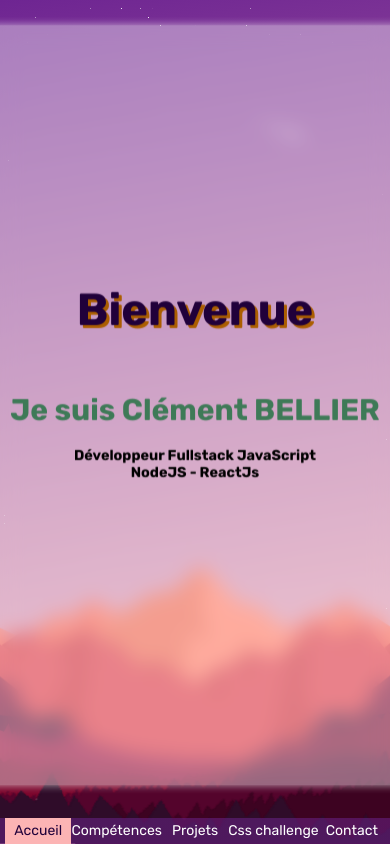
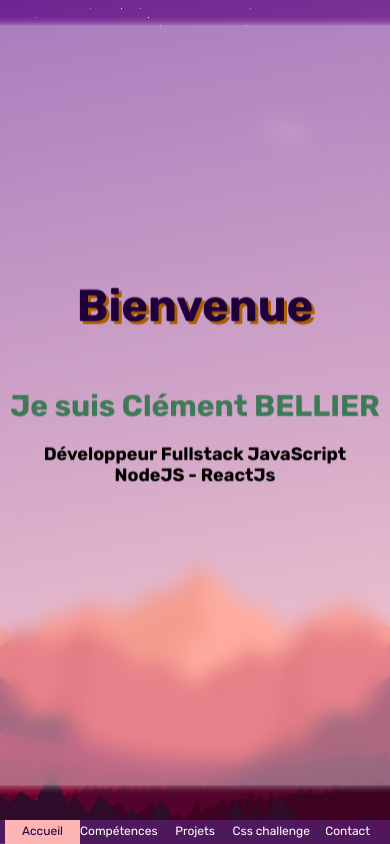
Before and after one commit to ClementBellier/portfolio, a React (Vite) app: page / in a window 390 px wide. Shown: the top 844 px of the page. Built offline with nearby package versions, Linux system fonts and the light colour scheme.

Commit message:
Correction tailles polices mobile

```diff
--- a/src/App.css
+++ b/src/App.css
@@ -17,6 +17,9 @@ nav{
 }
 @media (min-width: 760px){
   nav{width: clamp(300px, 80%, 1200px); padding-inline: 40px;}
+}
+@media (max-width: 500px){
+  nav{font-size: 12px;}
 }
 nav ul{
   list-style: none;
--- a/style.css
+++ b/style.css
@@ -56,9 +56,6 @@ body{
     font-family: 'Rubik', Helvetica, sans-serif;
     color: var(--font-color);
 }
-@media (max-width: 450px){
-    :root{font-size: 14px;}
-}
 .content{
     position: absolute;
     z-index: 1;
@@ -80,7 +77,7 @@ body{
     animation: content-appears 1.5s ease-in-out 1.5s both;
 }
 @keyframes content-appears {
-    from{transform: translate(-50%, 100vh);}
+    from{transform: translate(-50%, -200vh);}
     to{transform: translate(-50%, -50%);}
 }
 .content::-webkit-scrollbar{
```
